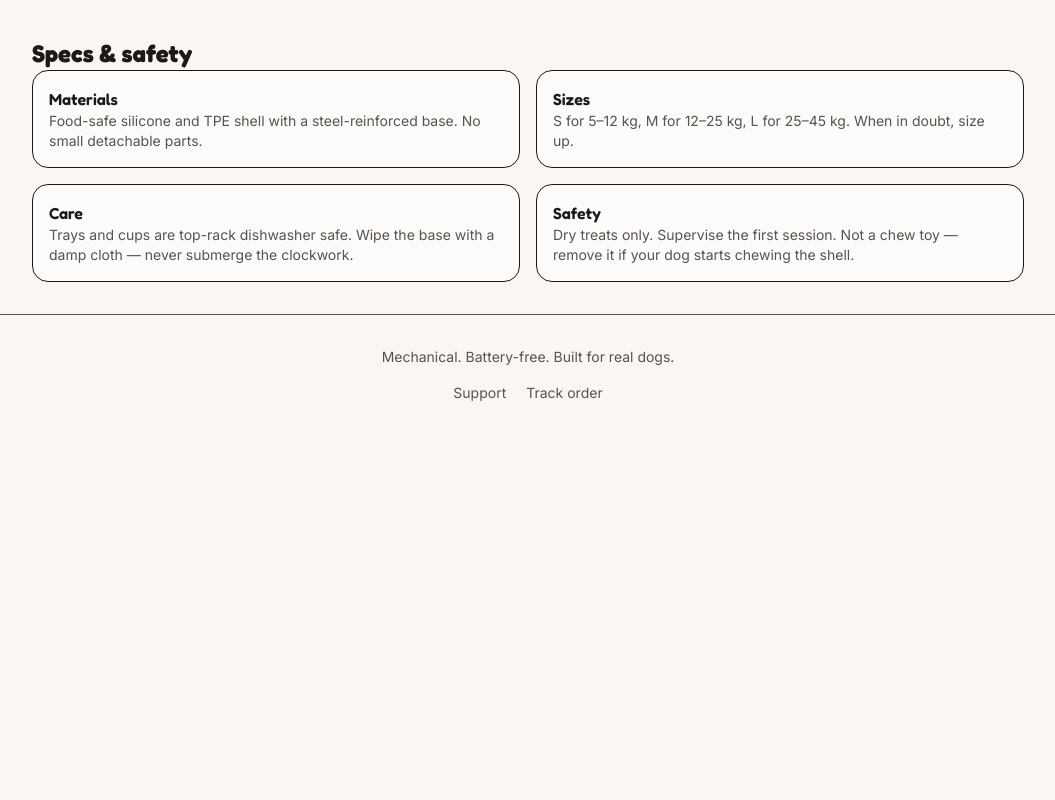
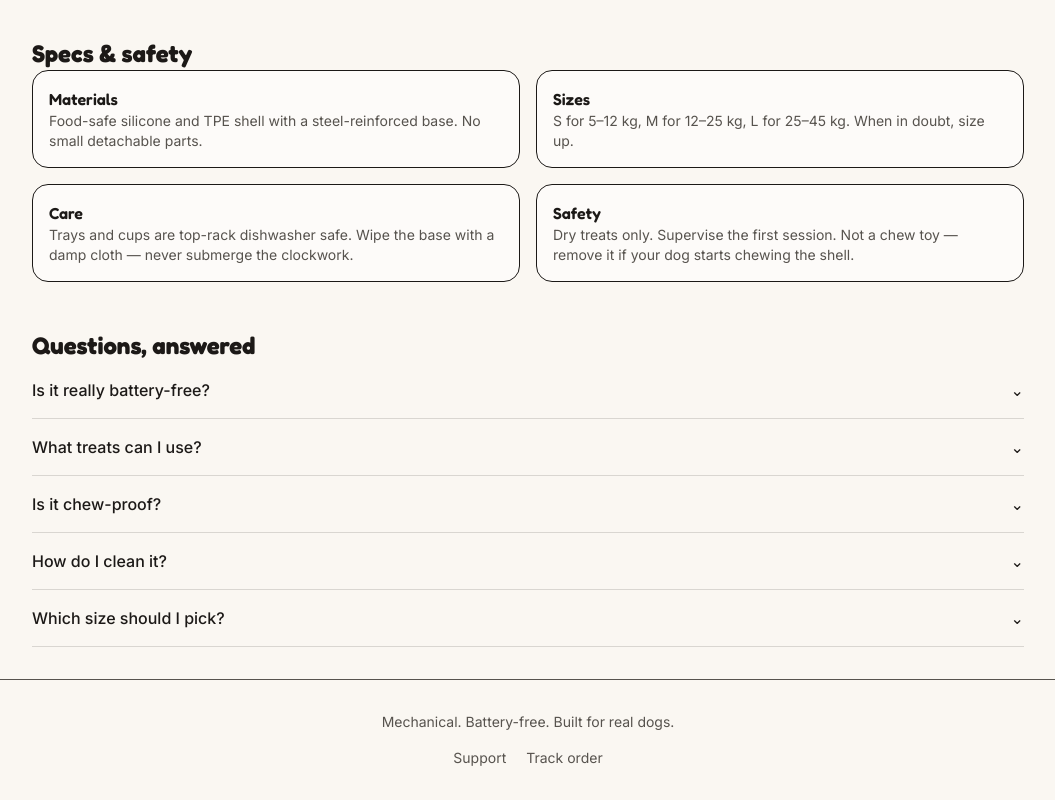
Before and after one commit to MaddyMadhesh77/23bit0312-hwa-hackathon, a Next.js app: page /product in a window 1280 px wide. Shown: the part 1132-1932 px from the top of the page, without its empty margins (112-1167 px from the left). Before the commit the page ends 1567 px from the top, so only its background shows below. Built offline with nearby package versions, Linux system fonts and the light colour scheme.

Commit message:
Add accessible product FAQ

```diff
--- a/app/product/page.tsx
+++ b/app/product/page.tsx
@@ -1,5 +1,6 @@
 import EngagementTimeline from "@/components/EngagementTimeline";
 import ProductBuy from "@/components/ProductBuy";
+import ProductFAQ from "@/components/ProductFAQ";
 import ProductSpecs from "@/components/ProductSpecs";
 import { PRODUCTS } from "@/lib/products";
 
@@ -17,6 +18,8 @@ export default function ProductPage() {
       <EngagementTimeline />
       <h2 className="text-2xl font-bold mt-12">Specs & safety</h2>
       <ProductSpecs />
+      <h2 className="text-2xl font-bold mt-12">Questions, answered</h2>
+      <ProductFAQ />
     </div>
   );
 }
--- /dev/null
+++ b/components/ProductFAQ.tsx
@@ -0,0 +1,81 @@
+"use client";
+
+import Link from "next/link";
+import { useState } from "react";
+
+const FAQS = [
+  {
+    question: "Is it really battery-free?",
+    answer:
+      "Yes. A wound spring and escapement, like a kitchen timer, unlocks one chamber per hour. Wind it and walk away.",
+  },
+  {
+    question: "What treats can I use?",
+    answer:
+      "Dry treats and kibble only. Wet or sticky food can spoil inside sealed chambers.",
+  },
+  {
+    question: "Is it chew-proof?",
+    answer:
+      "No toy is. Supervise the first sessions and remove TickTail if your dog starts chewing the shell instead of solving the trays.",
+  },
+  {
+    question: "How do I clean it?",
+    answer:
+      "Trays and cups go in the top rack of the dishwasher. Wipe the base with a damp cloth and never submerge it.",
+  },
+  {
+    question: "Which size should I pick?",
+    answer:
+      "S for 5–12 kg, M for 12–25 kg, L for 25–45 kg. Not sure? Our Dog Planner recommends a size from your dog's weight, energy and routine.",
+  },
+] as const;
+
+export default function ProductFAQ() {
+  const [openIndex, setOpenIndex] = useState<number | null>(null);
+
+  return (
+    <ul className="w-full">
+      {FAQS.map((faq, index) => {
+        const isOpen = openIndex === index;
+        const answerId = `product-faq-answer-${index + 1}`;
+
+        return (
+          <li key={faq.question}>
+            <button
+              type="button"
+              aria-expanded={isOpen}
+              aria-controls={answerId}
+              onClick={() => setOpenIndex(isOpen ? null : index)}
+              className="flex w-full justify-between py-4 text-left border-b border-muted/20"
+            >
+              <span className="font-medium">{faq.question}</span>
+              <span
+                aria-hidden="true"
+                className={`transition-transform ${
+                  isOpen ? "rotate-180" : "rotate-0"
+                }`}
+              >
+                ⌄
+              </span>
+            </button>
+
+            {isOpen && (
+              <div id={answerId} className="text-sm text-muted pb-4">
+                {faq.answer}
+                {index === 4 && (
+                  <>
+                    {" "}
+                    <Link href="/planner" className="text-primary underline">
+                      Use the Dog Planner
+                    </Link>
+                  </>
+                )}
+              </div>
+            )}
+          </li>
+        );
+      })}
+    </ul>
+  );
+}
```
